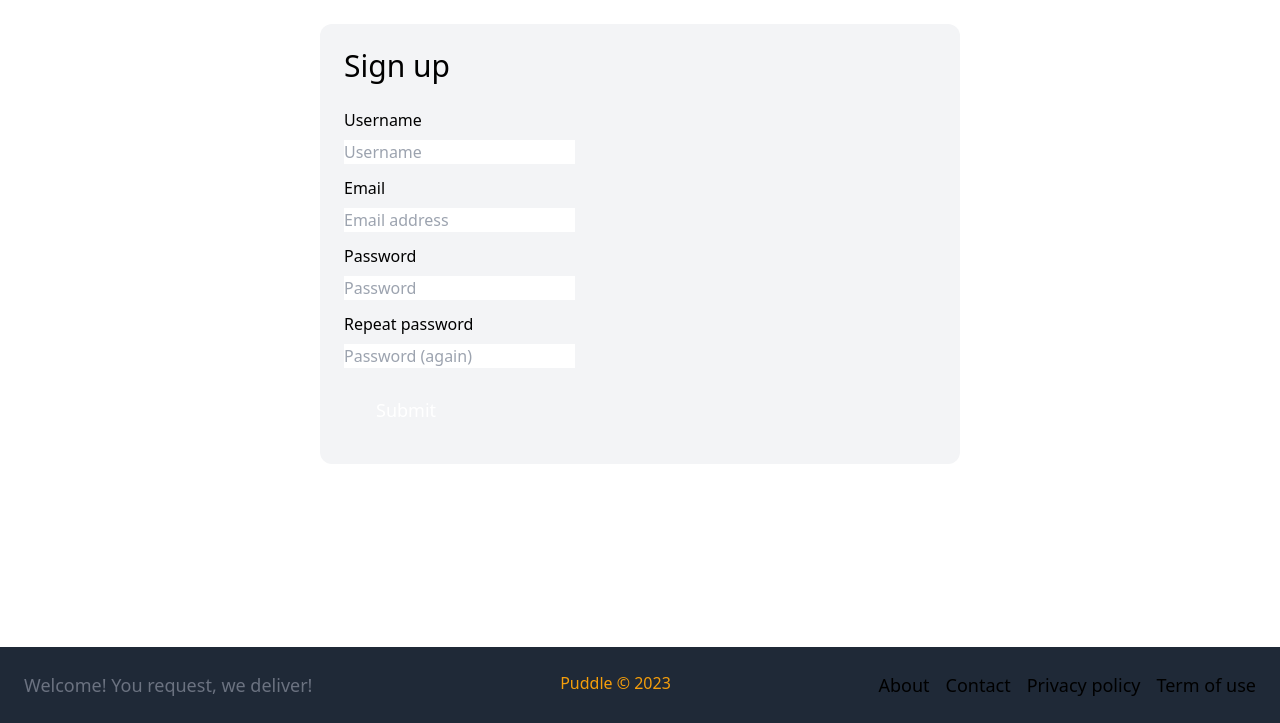
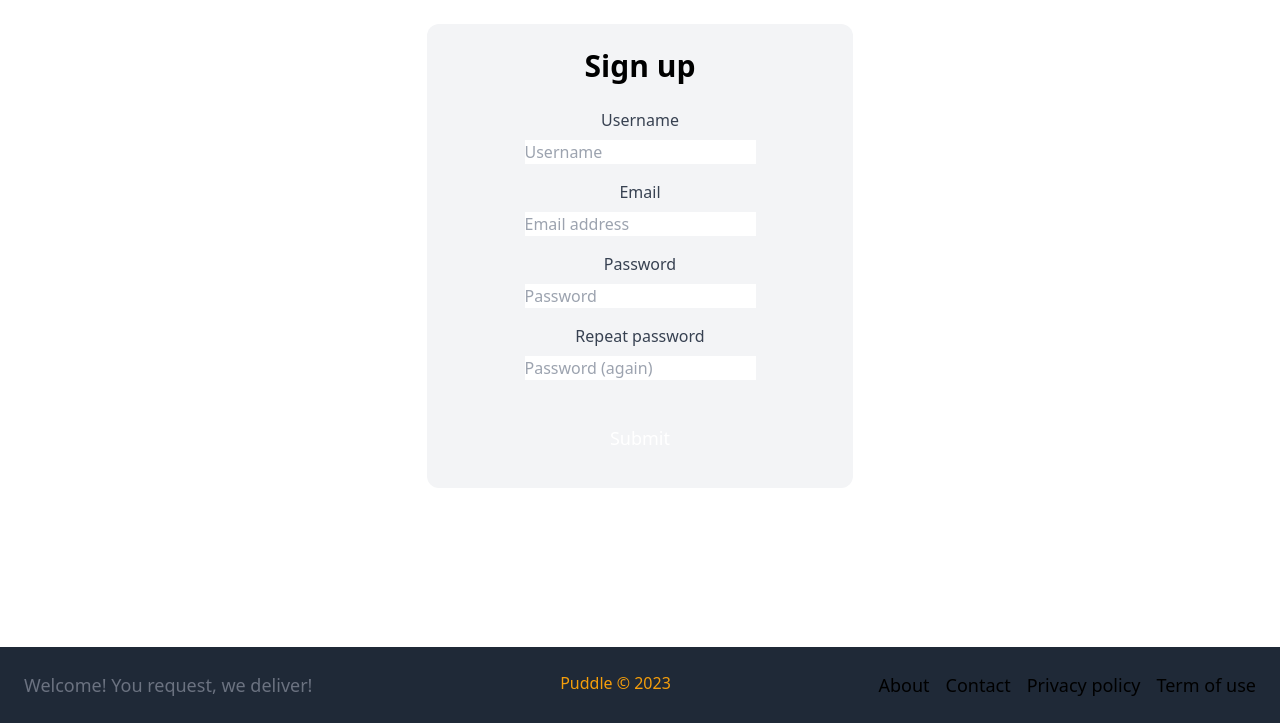
Before and after one commit to stansam/Puddle, a Django app: page /accounts/signup/ in a window 1280 px wide. Shown: the part 77-800 px from the top of the page. Run offline with Django 5.2, Linux system fonts and the light colour scheme.

Commit message:
styled basic auth templates

```diff
--- a/templates/account/signup.html
+++ b/templates/account/signup.html
@@ -3,43 +3,42 @@
 {% block title %}Sign up{% endblock %}
 
 {% block body %}
-<div class="w-1/2 my-6 mx-auto p-6 bg-gray-100 rounded-xl">
-    <h1 class="mb-6 text-3xl">Sign up</h1>
+<div class="w-full sm:w-3/4 md:w-2/3 lg:w-1/2 xl:w-1/3 my-6 mx-auto p-6 bg-gray-100 rounded-xl">
+    <h1 class="text-center mb-6 text-3xl font-semibold text-teal-600">Sign up</h1>
 
-    <form method="post" action=".">
+    <form method="post" action="." class="space-y-4">
         {% csrf_token %}
-
-        <div class="mb-3">
-            <label class="inline-block mb-2">Username</label><br>
+        <div class="flex flex-col items-center justify-center">
+            <div class="mb-4">
+                <label for="username" class="block text-center text-gray-700 mb-2">Username</label>
                 {{ form.username }}
             </div>
 
-        <div class="mb-3">
-            <label class="inline-block mb-2">Email</label><br>
+            <div class="mb-4">
+                <label for="email" class="block text-center text-gray-700 mb-2">Email</label>
                 {{ form.email }}
             </div>
 
-        <div class="mb-3">
-            <label class="inline-block mb-2">Password</label><br>
+            <div class="mb-4">
+                <label for="password1" class="block text-center text-gray-700 mb-2">Password</label>
                 {{ form.password1 }}
             </div>
 
-        <div class="mb-3">
-            <label class="inline-block mb-2">Repeat password</label><br>
+            <div class="mb-4">
+                <label for="password2" class="block text-center text-gray-700 mb-2">Repeat password</label>
                 {{ form.password2 }}
             </div>
-
+        </div>
         {% if form.errors or form.non_field_errors %}
-            <div class="mb-3 p-6 bg-red-100 rounded-xl">
+        <div class="mb-4 p-4 bg-red-100 rounded">
             {% for field in form %}
             {{ field.errors }}
             {% endfor %}
-
             {{ form.non_field_errors }}
         </div>
         {% endif %}
 
-        <button class="py-4 px-8 text-lg bg-teal-500 hover:bg-teal-700 rounded-xl text-white">Submit</button>
+        <button class="py-3 px-6 text-lg bg-teal-500 hover:bg-teal-700 rounded text-white w-full">Submit</button>
     </form>
 </div>
 {% endblock body %}
```
Also changed, not shown: templates/account/login.html (+9 -10 lines), templates/account/logout.html (+25 -6 lines), static/img/logout_miss_you.jpg (added). Lines whose indentation alone changed are shown as unchanged.
